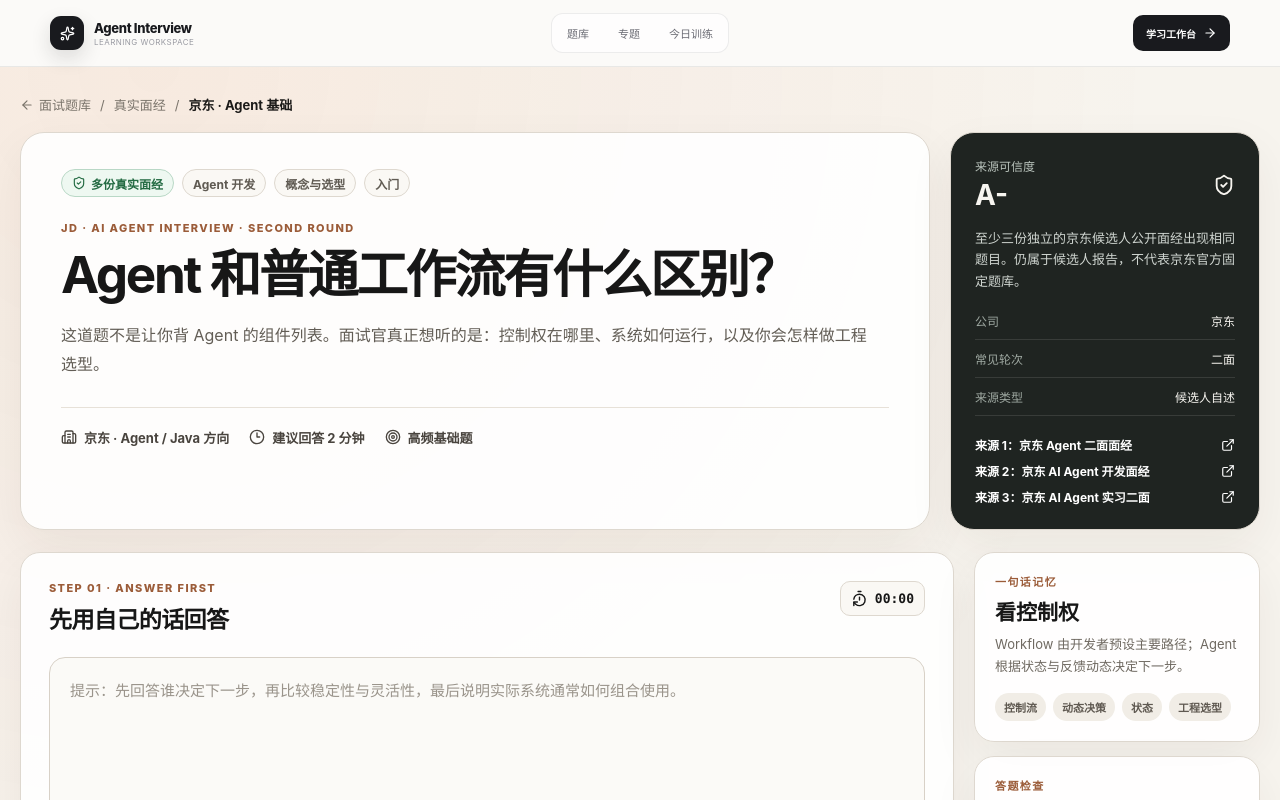
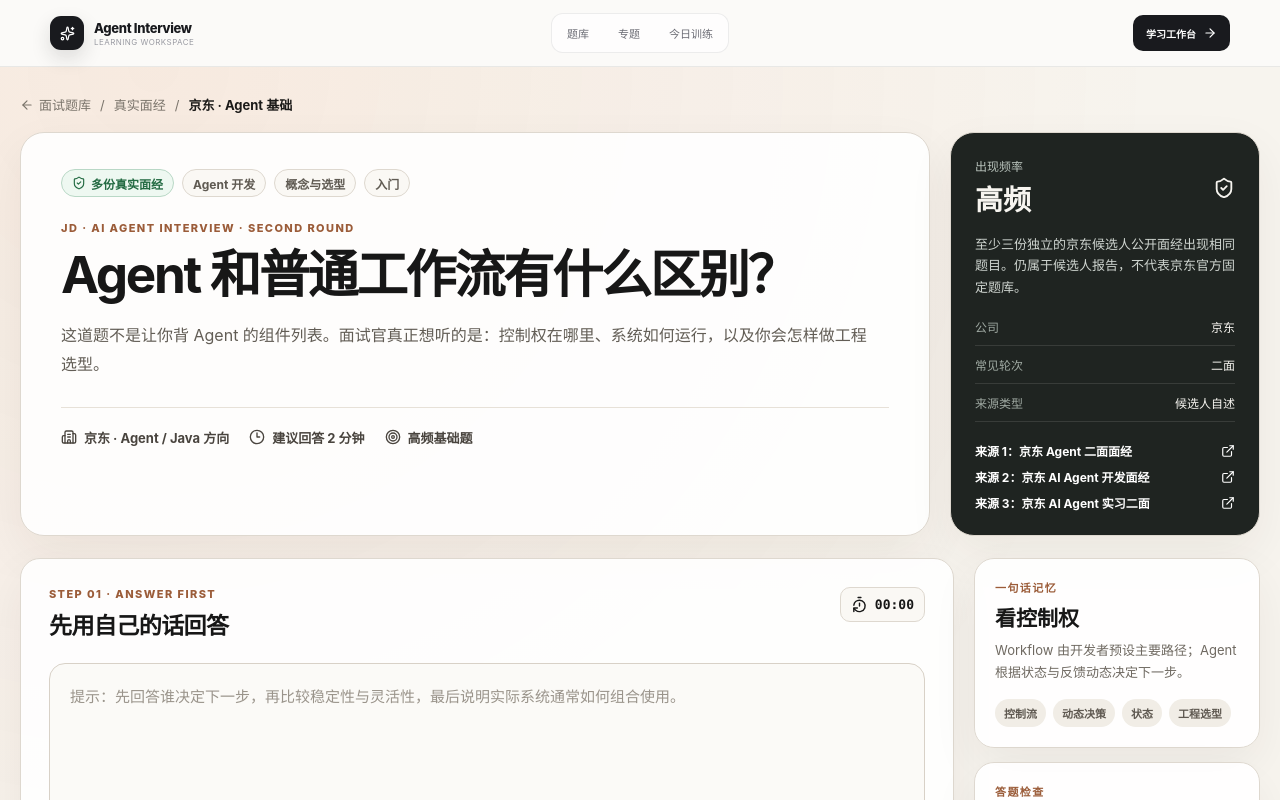
Before and after one commit to 1264585648/interview, a Next.js app: page /questions/agent-vs-workflow in a window 1280 px wide. Shown: the top 800 px of the page. Built offline with nearby package versions, Linux system fonts and the light colour scheme.

Commit message:
fix: show interview frequency instead of source confidence

```diff
--- a/app/questions/jd-agent-vs-workflow/JdAgentVsWorkflowPage.tsx
+++ b/app/questions/jd-agent-vs-workflow/JdAgentVsWorkflowPage.tsx
@@ -188,8 +188,8 @@ export function JdAgentVsWorkflowPage() {
             <aside className={styles.sourceCard}>
               <div className={styles.sourceHeader}>
                 <div>
-                  <span>来源可信度</span>
-                  <strong>A-</strong>
+                  <span>出现频率</span>
+                  <strong>高频</strong>
                 </div>
                 <ShieldCheck size={22} />
               </div>
```
